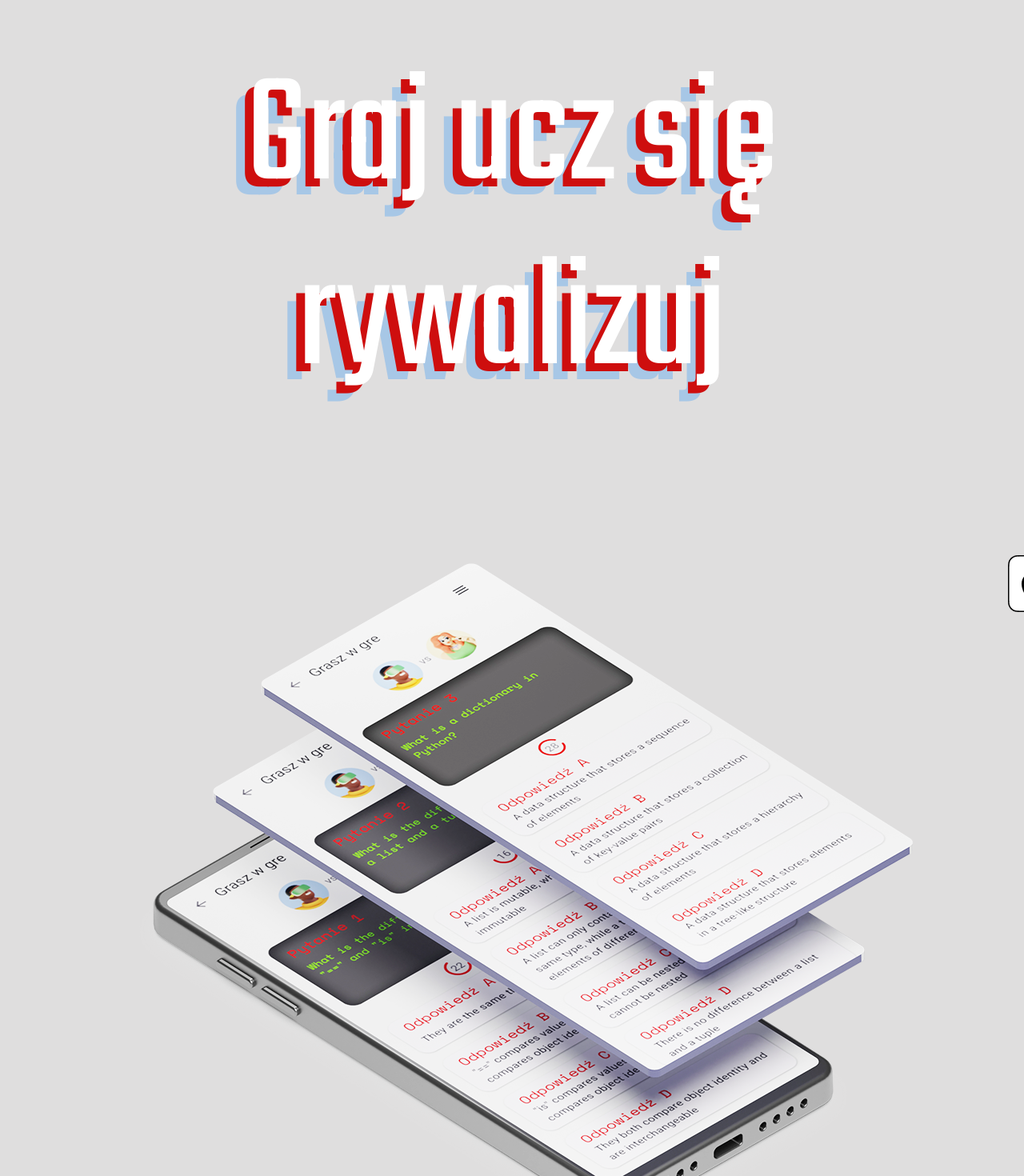
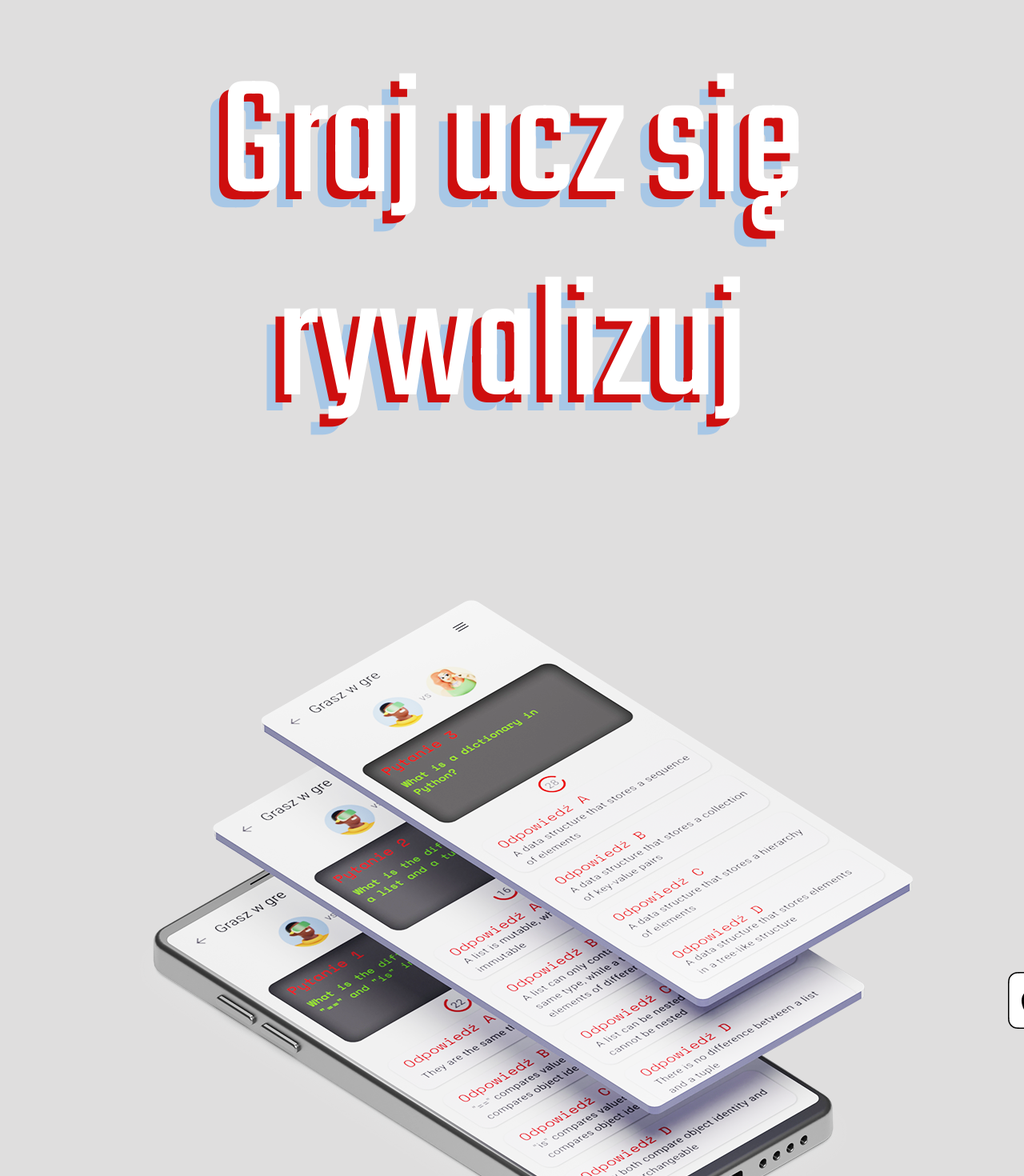
Before and after one commit to AzenoIT/dev_me_up, a Next.js app in the folder landing_page/: page /firstSection in a window 1280 px wide. Shown: the top 1470 px of the page at 80% size. Built offline with nearby package versions, Linux system fonts and the light colour scheme.

Commit message:
Fixed problem with style

```diff
--- a/landing_page/src/app/firstSection/page.js
+++ b/landing_page/src/app/firstSection/page.js
@@ -33,7 +33,7 @@ export default function FirstSection() {
                     </div>
                     <p className='p2_desktop'>rywalizuj</p>
                 </h1>
-                <div className='info_and_buttons'>
+                <div className='phone_and_buttons'>
                     <Image  src={smartphone} alt='smartphone'/>
                     <div className='buttons_download '>
                         <div className='google_download'>
--- a/landing_page/src/styles/css/style.css
+++ b/landing_page/src/styles/css/style.css
@@ -106,9 +106,10 @@ html, body {
 .desktop_page {
   padding: 3.75rem;
   background-color: #DFDEDE;
+  height: 100%;
 }
 .desktop_page .h1_desktop {
-  font-size: 12.5rem;
+  font-size: 13.75rem;
   text-align: center;
   color: white;
   text-shadow: -11px 10px 0px #CE0E0E, -22px 20px 0px rgba(0, 133, 255, 0.25);
@@ -125,21 +126,22 @@ html, body {
 .desktop_page .h1_desktop .p2_desktop {
   margin: 0;
 }
-.desktop_page .info_and_buttons {
+.desktop_page .phone_and_buttons {
   display: flex;
   justify-content: space-between;
+  align-items: center;
 }
-.desktop_page .info_and_buttons .buttons_download {
+.desktop_page .phone_and_buttons .buttons_download {
   display: flex;
   flex-direction: row;
 }
-.desktop_page .info_and_buttons .buttons_download .google_download {
+.desktop_page .phone_and_buttons .buttons_download .google_download {
   display: flex;
   flex-direction: column;
   align-items: center;
   margin-right: 2.0625rem;
 }
-.desktop_page .info_and_buttons .buttons_download .apple_download {
+.desktop_page .phone_and_buttons .buttons_download .apple_download {
   display: flex;
   flex-direction: column;
   align-items: center;
--- a/landing_page/src/styles/scss/components/firstsection.scss
+++ b/landing_page/src/styles/scss/components/firstsection.scss
@@ -55,9 +55,10 @@
 .desktop_page {
     padding: toRem(60px);
     background-color: #DFDEDE;
+    height: 100%;
 
     .h1_desktop {
-        font-size: toRem(200px);
+        font-size: toRem(220px);
         text-align: center;
         color: white;
         text-shadow: -11px 10px 0px #CE0E0E, -22px 20px 0px rgba(0, 133, 255, 0.25);
@@ -77,15 +78,10 @@
         }
     }
 
-    .info_and_buttons {
+    .phone_and_buttons {
         display: flex;
         justify-content: space-between;
-
-        //.board {
-        //    width: 200px;
-        //    height: 100px;
-        //    background-color: black;
-        //}
+        align-items: center;
 
         .buttons_download {
             display: flex;
```
Also changed, not shown: 1 other file (tests, documents, lock files or other folders).
